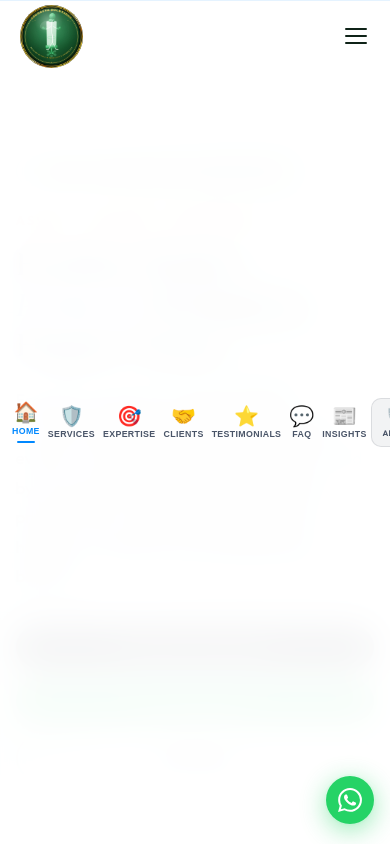
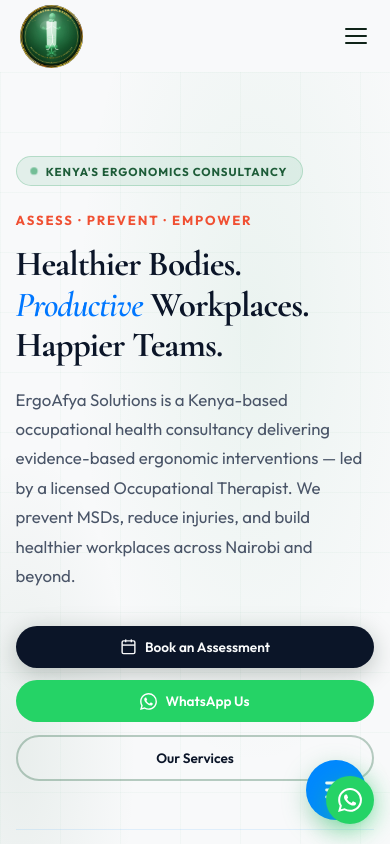
Before and after one commit to mutimbachrispinus-creator/ergoafya, a Next.js app: page / in a window 390 px wide. Built offline with nearby package versions, Linux system fonts and the light colour scheme.

Commit message:
feat: replace mobile bottom nav with hamburger menu + enrich copy with Kenyan context

```diff
--- a/src/app/page.tsx
+++ b/src/app/page.tsx
@@ -188,46 +188,72 @@
         </a>
       </nav>
 
-      {/* ── Mobile Bottom Tab Bar ──────────────────────────────────────────── */}
-      <nav className="page-bottomnav hide-desktop" aria-label="Page navigation">
-        {PAGES.map((p, i) => {
-          const isActive = i === activePage
-          return (
+      {/* ── Mobile Hamburger Menu ──────────────────────────────────────────── */}
+      <div className="hide-desktop">
+        <button
+          onClick={() => setNavOpen(true)}
+          style={{
+            position: 'fixed', bottom: 24, right: 24, zIndex: 300,
+            width: 60, height: 60, borderRadius: '50%', background: 'var(--sage)',
+            color: 'white', border: 'none', boxShadow: '0 8px 24px rgba(74,172,120,0.4)',
+            display: 'flex', alignItems: 'center', justifyContent: 'center', cursor: 'pointer'
+          }}
+        >
+          <svg width="28" height="28" viewBox="0 0 24 24" fill="none" stroke="currentColor" strokeWidth="2.5" strokeLinecap="round">
+            <line x1="4" y1="12" x2="20" y2="12" />
+            <line x1="4" y1="6" x2="20" y2="6" />
+            <line x1="4" y1="18" x2="20" y2="18" />
+          </svg>
+        </button>
+
+        {navOpen && (
+          <div style={{
+            position: 'fixed', inset: 0, background: 'rgba(255,255,255,0.98)', backdropFilter: 'blur(16px)',
+            zIndex: 400, display: 'flex', flexDirection: 'column', padding: '1.5rem 2rem'
+          }}>
+            <button
+              onClick={() => setNavOpen(false)}
+              style={{
+                alignSelf: 'flex-end', background: 'rgba(0,0,0,0.05)', border: 'none',
+                width: 40, height: 40, borderRadius: '50%', display: 'flex', alignItems: 'center', justifyContent: 'center',
+                color: 'var(--forest)', cursor: 'pointer'
+              }}
+            >
+              <svg width="24" height="24" viewBox="0 0 24 24" fill="none" stroke="currentColor" strokeWidth="2.5" strokeLinecap="round">
+                <line x1="18" y1="6" x2="6" y2="18" />
+                <line x1="6" y1="6" x2="18" y2="18" />
+              </svg>
+            </button>
+            <div style={{ display: 'flex', flexDirection: 'column', gap: '1.2rem', marginTop: '2rem' }}>
+              {PAGES.map((p, i) => (
                 <button
                   key={p.id}
                   onClick={() => goTo(i)}
                   style={{
-                display: 'flex', flexDirection: 'column', alignItems: 'center', gap: '0.2rem',
-                padding: '0.5rem 0.25rem', border: 'none', cursor: 'pointer', borderRadius: 10,
-                background: 'transparent', flex: 1,
-                color: isActive ? 'var(--sage)' : 'var(--muted)',
-                transition: 'color 0.2s',
+                    background: 'transparent', border: 'none', fontSize: '1.4rem', fontWeight: 700,
+                    color: i === activePage ? 'var(--sage)' : 'var(--forest)',
+                    textAlign: 'left', display: 'flex', alignItems: 'center', gap: '1rem',
+                    padding: '0.5rem 0'
                   }}
                 >
-              <span style={{ fontSize: '1.25rem', lineHeight: 1 }}>{p.icon}</span>
-              <span style={{ fontSize: '0.55rem', fontWeight: 700, textTransform: 'uppercase', letterSpacing: '0.04em' }}>
-                {p.label}
-              </span>
-              {isActive && (
-                <div style={{ width: 18, height: 2, background: 'var(--sage)', borderRadius: 2, marginTop: 2 }} />
-              )}
+                  <span style={{ fontSize: '1.8rem', opacity: i === activePage ? 1 : 0.7 }}>{p.icon}</span> {p.label}
                 </button>
-          )
-        })}
+              ))}
+              <div style={{ height: 1, background: 'var(--border)', margin: '1rem 0' }} />
               <a
                 href="/blog/admin"
                 style={{
-            display: 'flex', flexDirection: 'column', alignItems: 'center', gap: '0.2rem',
-            padding: '0.5rem 0.25rem', borderRadius: 10,
-            background: 'rgba(11,21,40,0.05)', border: '1px solid rgba(11,21,40,0.1)',
-            flex: '0 0 auto', minWidth: 52,
-            color: 'var(--forest)', textDecoration: 'none', transition: 'all 0.2s',
+                  textDecoration: 'none', fontSize: '1.4rem', fontWeight: 700,
+                  color: 'var(--forest)', display: 'flex', alignItems: 'center', gap: '1rem',
+                  padding: '0.5rem 0'
                 }}
               >
-          <span style={{ fontSize: '1.15rem', lineHeight: 1 }}>🛡️</span>
-          <span style={{ fontSize: '0.5rem', fontWeight: 700, textTransform: 'uppercase', letterSpacing: '0.04em', color: 'var(--muted)' }}>Admin</span>
+                <span style={{ fontSize: '1.8rem', opacity: 0.7 }}>🛡️</span> Admin Portal
               </a>
-      </nav>
+            </div>
+          </div>
+        )}
+      </div>
 
       {/* ── Page Content Area ──────────────────────────────────────────────── */}
       <div
@@ -381,12 +407,12 @@
           .page-content-area {
             left: 0 !important;
             top: 72px !important;
-            bottom: 64px !important;
+            bottom: 0 !important;
             transition: none !important;
           }
           .page-breadcrumb { display: none !important; }
           .page-arrows     { display: none !important; }
-          .page-panel      { padding-bottom: 1rem; }
+          .page-panel      { padding-bottom: 6rem; }
         }
 
         /* ── Scrollbar ────────────────────────────────────────── */
--- a/src/components/ClientsSection.tsx
+++ b/src/components/ClientsSection.tsx
@@ -1,21 +1,23 @@
 const CLIENTS = [
   { icon:'🏥', title:'Hospitals & Healthcare Facilities',
-    desc:'Protecting healthcare workers from the high physical demands of clinical environments — from nurses and surgeons to lab technicians and administrative staff.' },
+    desc:'Protecting Kenyan healthcare workers from the intense physical demands of clinical environments. We support nurses, surgeons, lab technicians, and admin staff at major county and private hospitals to prevent occupational injuries and ensure quality patient care.' },
   { icon:'🏢', title:'Corporate Offices & NGOs',
-    desc:'Addressing sedentary work risks, screen-related discomfort, and open-plan office challenges to keep desk-based workers healthy, comfortable, and engaged.' },
+    desc:'Addressing sedentary work risks in Nairobi’s fast-paced corporate and NGO sectors. We tackle screen-related discomfort, poor posture, and open-plan office challenges to keep desk-based professionals healthy, comfortable, and highly productive.' },
   { icon:'🎓', title:'Schools & Training Institutions',
-    desc:'Supporting educators and students with ergonomic learning environments that reduce strain, prevent early-onset MSDs, and improve focus and performance.' },
+    desc:'Partnering with Kenyan educational institutions to support educators and students. We design ergonomic learning environments that reduce physical strain, prevent early-onset MSDs, and significantly improve classroom focus and academic performance.' },
+  { icon:'🏭', title:'Manufacturing & Logistics',
+    desc:'Reducing manual handling injuries in Kenya’s industrial sector. Our occupational therapists implement practical, on-the-floor interventions to ensure warehouse and factory teams work safely, minimizing downtime and workers\' compensation claims.' }
 ]
 
 export default function ClientsSection() {
   return (
     <section id="clients" className="section" style={{background:'var(--white)'}}>
-      <div style={{marginBottom:'3rem'}}>
+      <div style={{marginBottom:'3rem', maxWidth: '800px', margin: '0 auto 3rem'}}>
         <p className="sec-eyebrow">Who We Serve</p>
-        <h2 className="sec-h2">Our <em>Target</em> Clients</h2>
-        <p className="sec-p">We partner with organisations across Kenya committed to the long-term health, safety, and performance of their people.</p>
+        <h2 className="sec-h2">Our <em>Target</em> Sectors in Kenya</h2>
+        <p className="sec-p">We partner with forward-thinking organisations across Kenya committed to the long-term health, safety, and performance of their people. By applying global occupational therapy standards to local workplaces, we deliver solutions that actually work.</p>
       </div>
-      <div style={{display:'grid',gridTemplateColumns:'repeat(3,1fr)',gap:'1.5rem'}} className="clients-grid">
+      <div style={{display:'grid',gridTemplateColumns:'repeat(2,1fr)',gap:'2rem', maxWidth:'1000px', margin:'0 auto'}} className="clients-grid">
         {CLIENTS.map(c=>(
           <div key={c.title} className="card" style={{textAlign:'center'}}>
             <div style={{width:70,height:70,borderRadius:'50%',
--- a/src/components/InteractiveTabs.tsx
+++ b/src/components/InteractiveTabs.tsx
@@ -2,10 +2,10 @@
 import { useState } from 'react'
 
 const TABS = [
-  { id: 'clinical', label: 'Clinical Occupational Therapy', title: 'Clinical Occupational Therapy Interventions', content: 'Our clinical OT services focus on rehabilitating fine motor skills, sensory processing, and daily living functions. We use evidence-based approaches to design tailored therapy plans that restore independence and quality of life.' },
-  { id: 'workplace', label: 'Workplace Ergonomics', title: 'Workplace Ergonomic Optimization', content: 'We assess workplace environments to minimize injury risks. By optimizing workstation setups and training staff on manual handling, we drastically reduce musculoskeletal disorders and absenteeism.' },
-  { id: 'paediatric', label: 'Paediatric OT', title: 'Paediatric Occupational Therapy', content: 'Inspired by our specialized knowledge in child development, we assist children with developmental delays, sensory challenges, and learning difficulties to achieve their full potential in school and life.' },
-  { id: 'teletherapy', label: 'Teletherapy Services', title: 'Virtual Teletherapy Support', content: 'Access high-quality occupational therapy from the comfort of your home. Our teletherapy sessions are highly interactive, ensuring you receive continuous care and guidance regardless of your location.' }
+  { id: 'clinical', label: 'Clinical Occupational Therapy', title: 'Clinical Occupational Therapy Interventions', content: 'Our clinical OT services focus on rehabilitating fine motor skills, sensory processing, and daily living functions. We use evidence-based approaches to design tailored therapy plans that restore independence and quality of life for Kenyans recovering from injuries or neurological conditions.' },
+  { id: 'workplace', label: 'Workplace Ergonomics', title: 'Workplace Ergonomic Optimization', content: 'We assess workplace environments across Kenya to minimize injury risks. By optimizing workstation setups and training staff on manual handling, we drastically reduce musculoskeletal disorders and costly medical absenteeism in the corporate and industrial sectors.' },
+  { id: 'paediatric', label: 'Paediatric OT', title: 'Paediatric Occupational Therapy', content: 'Inspired by our specialized knowledge in child development, we assist Kenyan children with developmental delays, sensory challenges, and learning difficulties. We empower them to achieve their full potential in school and confidently navigate daily life.' },
+  { id: 'teletherapy', label: 'Teletherapy Services', title: 'Virtual Teletherapy Support', content: 'Access high-quality occupational therapy from anywhere in Kenya or East Africa. Our virtual teletherapy sessions are highly interactive and secure, ensuring you receive continuous, expert care and guidance without the need to travel through Nairobi traffic.' }
 ]
 
 export default function InteractiveTabs() {
--- a/src/components/ServicesSection.tsx
+++ b/src/components/ServicesSection.tsx
@@ -1,18 +1,18 @@
 const SERVICES = [
   { n:'01', icon:'📋', title:'Workplace Ergonomic Assessments',
-    desc:'Comprehensive on-site evaluation of work environments, tasks, tools, and postures to identify ergonomic risk factors before they become costly injuries.' },
+    desc:'Comprehensive on-site evaluation of Nairobi offices, factory floors, and clinical environments to identify ergonomic risk factors before they become costly occupational injuries.' },
   { n:'02', icon:'🖥️', title:'Workstation Design & Optimization',
-    desc:'Tailored workstation configurations that reduce physical strain, improve comfort, and enhance daily productivity for every type of employee.' },
+    desc:'Tailored workstation configurations that reduce physical strain and enhance daily productivity for Kenyan professionals, whether working from home or in a corporate HQ.' },
   { n:'03', icon:'🏋️', title:'Manual Handling & Back Care Training',
-    desc:'Practical hands-on training in safe lifting, carrying, and manual handling techniques that protect spines and reduce occupational injury rates.' },
-  { n:'04', icon:'🧘', title:'Posture & Musculoskeletal Health Programs',
-    desc:'Evidence-based programs addressing posture correction, movement patterns, and musculoskeletal wellbeing — reducing absenteeism across your workforce.' },
+    desc:'Practical, hands-on training in safe lifting and manual handling techniques. Crucial for protecting spines in Kenya’s booming logistics, manufacturing, and healthcare sectors.' },
+  { n:'04', icon:'🧘', title:'Posture & Musculoskeletal Health',
+    desc:'Evidence-based programs addressing posture correction and movement patterns — actively reducing absenteeism and medical cover claims across your workforce.' },
   { n:'05', icon:'🛡️', title:'Workplace Injury Prevention Strategies',
-    desc:'Proactive, organisation-wide strategies that systematically reduce the risk of work-related injuries through risk mapping and staff education.' },
-  { n:'06', icon:'📈', title:'Return-to-Work & Rehabilitation Support',
-    desc:'Structured, clinically-guided support for employees recovering from occupational injuries, enabling safe and sustainable return to full function.' },
+    desc:'Proactive, organisation-wide strategies that systematically reduce the risk of work-related injuries through local risk mapping and culturally relevant staff education.' },
+  { n:'06', icon:'📈', title:'Return-to-Work & Rehab Support',
+    desc:'Structured, clinically-guided occupational therapy support for employees recovering from injuries, enabling a safe and sustainable return to full function.' },
   { n:'07', icon:'🦾', title:'Assistive Device Recommendations',
-    desc:'Expert guidance on adaptive equipment and assistive devices supporting injured or at-risk workers in performing their roles safely.' },
+    desc:'Expert guidance on sourcing and utilizing adaptive equipment locally available in Kenya, supporting injured or at-risk workers to perform their roles safely.' },
 ]
 
 const ADVANTAGES = [
@@ -38,8 +38,8 @@
             <p className="sec-eyebrow">Our Services</p>
             <h2 className="sec-h2" style={{ marginBottom: 0 }}>Comprehensive Ergonomic &amp;<br/><em className="gradient-text">Occupational Health</em> Solutions</h2>
           </div>
-          <div style={{ maxWidth: 450, paddingBottom: '0.5rem' }}>
-            <p className="sec-p" style={{ marginBottom: 0 }}>From initial assessment to rehabilitation — we cover every stage of workplace health to keep your people safe, comfortable, and performing at their best.</p>
+          <div style={{ maxWidth: 500, paddingBottom: '0.5rem' }}>
+            <p className="sec-p" style={{ marginBottom: 0 }}>From initial workstation assessments in Nairobi to nationwide corporate rehabilitation programs — we cover every stage of workplace health to keep the Kenyan workforce safe, comfortable, and highly productive.</p>
           </div>
         </div>
 
--- a/src/components/TestimonialsSection.tsx
+++ b/src/components/TestimonialsSection.tsx
@@ -2,9 +2,9 @@
 import { useState } from 'react'
 
 const TESTIMONIALS = [
-  { author: "Grace K.", role: "HR Manager", rating: 5, text: "ErgoAfya revolutionized our office space. Following their ergonomic assessments, our staff reported a 40% reduction in back pain, and overall productivity has skyrocketed. Highly recommended for any corporate team!" },
-  { author: "Allan M.", role: "Software Engineer", rating: 5, text: "Working from home took a toll on my posture until I consulted ErgoAfya. Their tele-ergonomic assessment was incredibly thorough. The personalized adjustments completely eliminated my chronic neck pain." },
-  { author: "Paul W.", role: "Parent", rating: 5, text: "The paediatric OT services have been life-changing for our son. The therapist was so patient and creative. We've seen massive improvements in his fine motor skills over just a few months." }
+  { author: "Grace K.", role: "HR Manager, Nairobi Tech Firm", rating: 5, text: "ErgoAfya completely revolutionized our Upperhill office space. Following their clinical ergonomic assessments, our developers reported a 40% reduction in lower back pain. Absenteeism has dropped, and overall productivity has skyrocketed. Highly recommended for any Kenyan corporate team!" },
+  { author: "Allan M.", role: "Remote Software Engineer", rating: 5, text: "Working from home in Ruaka took a massive toll on my posture until I consulted ErgoAfya. Their tele-ergonomic assessment was incredibly thorough and tailored to my exact setup. The personalized adjustments completely eliminated my chronic neck pain." },
+  { author: "Dr. Paul W.", role: "Hospital Administrator", rating: 5, text: "The manual handling and back care training provided by ErgoAfya was life-changing for our nursing staff. The occupational therapist understood the unique physical demands of a busy Kenyan hospital ward. We've seen a massive reduction in staff strain injuries." }
 ]
 
 export default function TestimonialsSection() {
```
Also changed, not shown: 1 other file (tests, documents, lock files or other folders). Lines whose indentation alone changed are shown as unchanged.
